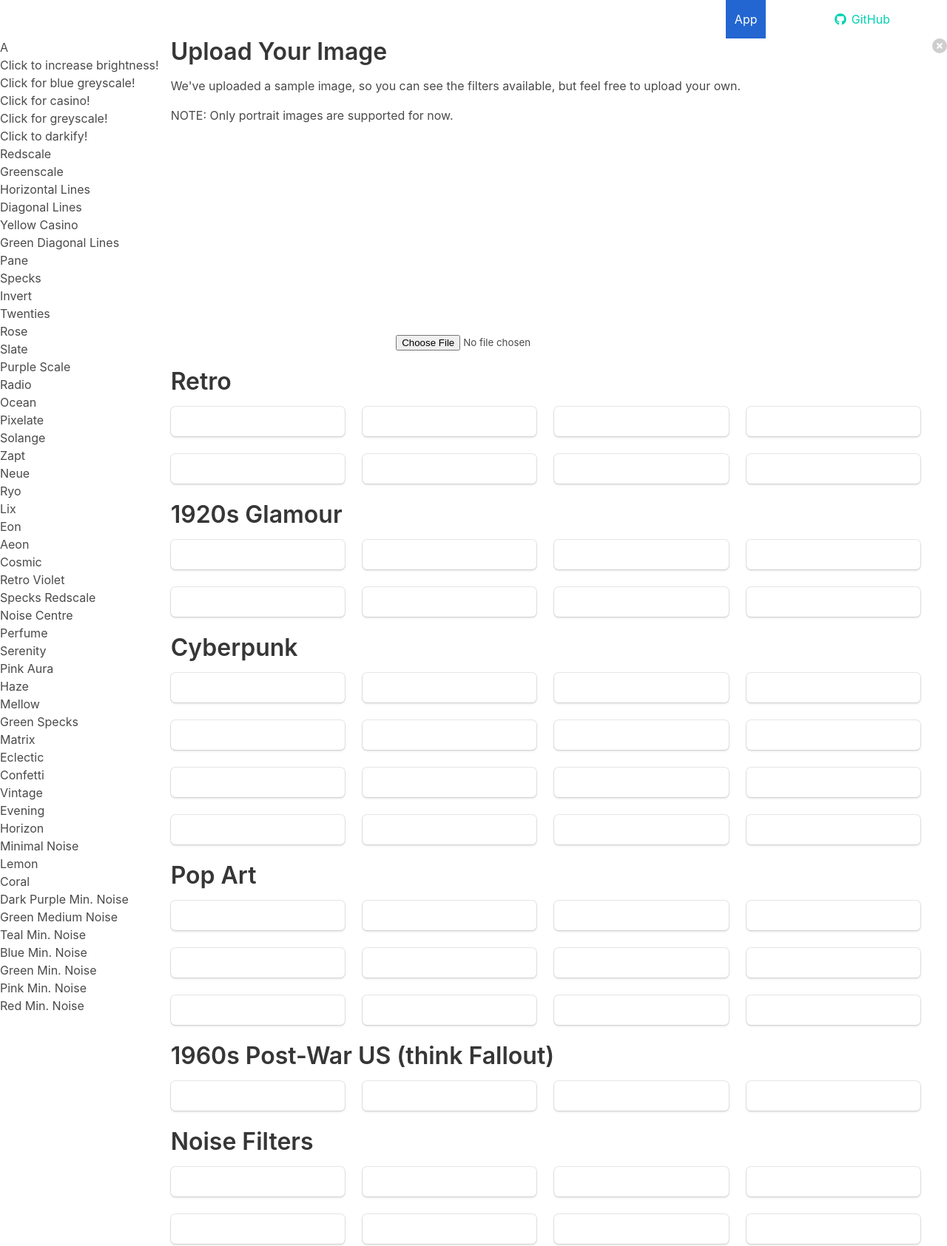
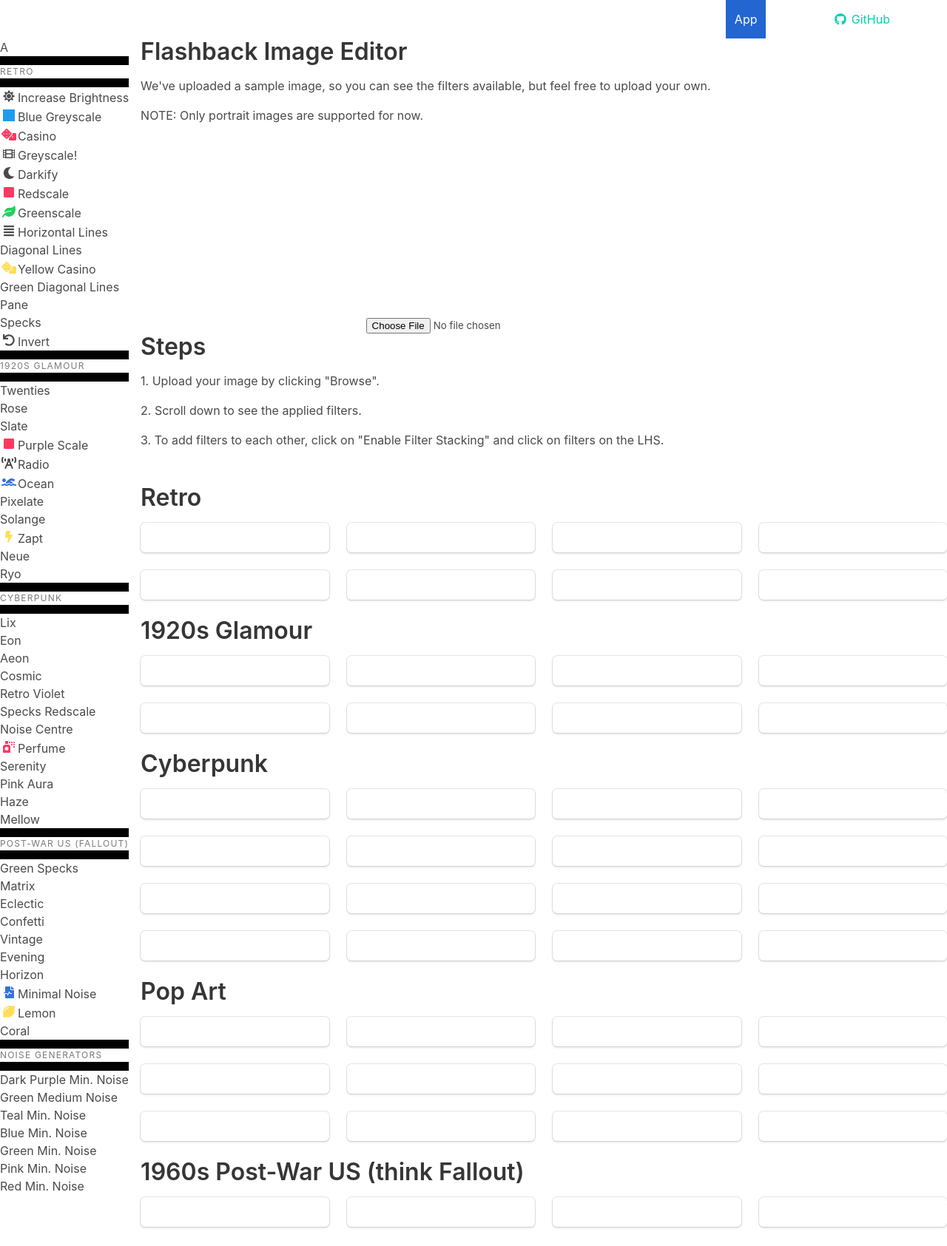
Before and after one commit to silvia-odwyer/flashback, a plain HTML site: page app.html in a window 1280 px wide. Shown: the top 1685 px of the page at 74% size. Drawn offline with nearby package versions, Linux system fonts and the light colour scheme.

Commit message:
Improved sidebar, made it scrollable, and sectioned off the categories, plus new icons accompany each filter button.

```diff
--- a/app.html
+++ b/app.html
@@ -7,7 +7,7 @@
   <link rel="stylesheet" href="styles.css">
 
   <script defer src="https://use.fontawesome.com/releases/v5.1.0/js/all.js"></script>
-
+  <title>Flashback Image Editor</title>
 
 </head>
 
@@ -54,46 +54,77 @@
 
   <article class="media">
     <section class="media-left">
-      <ul class="">
+      <ul id="sidebar">
         <li id="a">A</li>
-          <li id="inc_brightness">Click to increase brightness!</li>
+        <li class="menu-label">Retro</li>
+        <li id="inc_brightness">
+          <span class="icon">
+            <i class="fas fa-sun"></i>
+          </span>Increase Brightness</li>
+
+        <li id="blue_greyscale">          <span class="icon">
+            <i class="fas fa-square-full has-text-info"></i>
+          </span>Blue Greyscale</li>
+
+        <li id="casino">          <span class="icon">
+            <i class="fas fa-dice has-text-danger"></i>
+          </span>Casino</li>
+
+        <li id="greyscale"><span class="icon">
+            <i class="fas fa-film"></i>
+          </span>Greyscale!</li>
+
+        <li id="darkify"><span class="icon">
+            <i class="fas fa-moon"></i>
+          </span>Darkify</li>
+
+        <li id="red_greyscale"><span class="icon">
+            <i class="fas fa-square has-text-danger"></i>
+          </span>Redscale</li>
+
+        <li id="green_greyscale"><span class="icon">
+            <i class="fas fa-leaf has-text-success"></i>
+          </span>Greenscale</li>
 
 
-          <li id="blue_greyscale">Click for blue greyscale!</li>
+        <li id="horizontal_lines"><span class="icon">
+            <i class="fas fa-align-justify"></i>
+          </span>Horizontal Lines</li>
 
-          <li id="casino">Click for casino!</li>
+        <li id="diagonal_lines">Diagonal Lines</li>
 
-          <li id="greyscale">Click for greyscale!</li>
-
-          <li id="darkify">Click to darkify!</li>
-
-          <li id="red_greyscale">Redscale</li>
-
-          <li id="green_greyscale">Greenscale</li>
-
-
-          <li id="horizontal_lines">Horizontal Lines</li>
-
-          <li id="diagonal_lines">Diagonal Lines</li>
-
-        <li id="yellow_casino">Yellow Casino</li>
+        <li id="yellow_casino"> <span class="icon">
+            <i class="fas fa-dice has-text-warning"></i>
+          </span>Yellow Casino</li>
         <li id="green_diagonal_lines">Green Diagonal Lines</li>
         <li id="pane">Pane</li>
         <li id="specks">Specks</li>
-        <li id="invert">Invert</li>
+        <li id="invert"><span class="icon">
+            <i class="fas fa-undo"></i>
+          </span>Invert</li>
+          <li class="menu-label">1920s Glamour</li>
         <li id="twenties">Twenties</li>
         <li id="rose">Rose</li>
         <li id="slate">Slate</li>
-        <li id="purplescale">Purple Scale</li>
-        <li id="radio">Radio</li>
-        <li id="ocean">Ocean</li>
+        <li id="purplescale"> <span class="icon">
+            <i class="fas fa-square has-text-danger"></i>
+          </span>Purple Scale</li>
+        <li id="radio"><span class="icon">
+            <i class="fas fa-broadcast-tower"></i>
+          </span>Radio</li>
+        <li id="ocean"><span class="icon">
+            <i class="fas fa-swimmer has-text-link"></i>
+          </span>Ocean</li>
 
         <li id="pixelate">Pixelate</li>
 
         <li id="solange">Solange</li>
-        <li id="zapt">Zapt</li>
+        <li id="zapt"><span class="icon">
+            <i class="fas fa-bolt has-text-warning"></i>
+          </span>Zapt</li>
         <li id="neue">Neue</li>
         <li id="ryo">Ryo</li>
+        <li class="menu-label">Cyberpunk</li>
         <li id="lix">Lix</li>
         <li id="eon">Eon</li>
         <li id="aeon">Aeon</li>
@@ -101,11 +132,15 @@
         <li id="retro_violet">Retro Violet</li>
         <li id="specks_redscale">Specks Redscale</li>
         <li id="noise_centre">Noise Centre</li>
-        <li id="perfume">Perfume</li>
+        <li id="perfume"> <span class="icon">
+            <i class="fas fa-spray-can has-text-danger"></i>
+          </span>Perfume</li>
         <li id="serenity">Serenity</li>
         <li id="pink_aura">Pink Aura</li>
         <li id="haze">Haze</li>
         <li id="mellow">Mellow</li>
+        <li class="menu-label">Post-War US (Fallout)</li>
+
         <li id="green_specks">Green Specks</li>
         <li id="matrix">Matrix</li>
         <li id="eclectic">Eclectic</li>
@@ -113,9 +148,14 @@
         <li id="vintage">Vintage</li>
         <li id="evening">Evening</li>
         <li id="horizon">Horizon</li>
-        <li id="min_noise">Minimal Noise</li>
-        <li id="lemon">Lemon</li>
+        <li id="min_noise"><span class="icon">
+            <i class="fas fa-file-medical-alt has-text-link"></i>
+          </span>Minimal Noise</li>
+        <li id="lemon"><span class="icon">
+            <i class="fas fa-lemon has-text-warning"></i>
+          </span>Lemon</li>
         <li id="coral">Coral</li>
+        <li class="menu-label">Noise Generators</li>
         <li id="dark_purple_min_noise">Dark Purple Min. Noise</li>
         <li id="green_med_noise">Green Medium Noise</li>
         <li id="teal_min_noise">Teal Min. Noise</li>
@@ -127,15 +167,29 @@
 
       </ul>
     </section>
+
     <div class="media-content is-link" id="grid">
       <div class="content">
         <section>
-          <h1>Upload Your Image</h1>
+          <h1>Flashback Image Editor</h1>
           <p>We've uploaded a sample image, so you can see the filters available, but feel free to upload your own.</p>
           <p>NOTE: Only portrait images are supported for now.</p>
         </section>
-        <canvas id="canvas" width="220" height="300" id="canvas"></canvas>
-        <input type='file' id='img_uploader' name="upload-image" />
+        <section id="live_area">
+          <section id="canvas_area">
+            <canvas id="canvas" width="220" height="277" id="canvas"></canvas>
+            <input type='file' id='img_uploader' name="upload-image" />
+
+          </section>
+
+          <section>
+            <h1>Steps</h1>
+            <p>1. Upload your image by clicking "Browse".</p>
+            <p>2. Scroll down to see the applied filters.</p>
+            <p>3. To add filters to each other, click on "Enable Filter Stacking" and click on filters on the LHS.</p>
+          </section>
+        </section>
+
         <br/>
         <br/>
         <section>
@@ -514,83 +568,6 @@
           </div>
         </div>
 
-        <div class="tile is-ancestor">
-          <div class="tile is-vertical is-9">
-            <div class="tile">
-              <div class="tile is-parent">
-                <article class="tile is-child box">
-                  <p class="title">Five</p>
-                  <p class="subtitle">Subtitle</p>
-                  <div class="content">
-                    <p>Lorem ipsum dolor sit amet, consectetur adipiscing elit. Etiam semper diam at erat pulvinar, at pulvinar
-                      felis blandit. Vestibulum volutpat tellus diam, consequat gravida libero rhoncus ut. Morbi maximus,
-                      leo sit amet vehicula eleifend, nunc dui porta orci, quis semper odio felis ut quam.</p>
-                  </div>
-                </article>
-              </div>
-              <div class="tile is-8 is-vertical">
-                <div class="tile">
-                  <div class="tile is-parent">
-                    <article class="tile is-child box">
-                      <p class="title">Six</p>
-                      <p class="subtitle">Subtitle</p>
-                    </article>
-                  </div>
-                  <div class="tile is-parent">
-                    <article class="tile is-child box">
-                      <p class="title">Seven</p>
-                      <p class="subtitle">Subtitle</p>
-                    </article>
-                  </div>
-                </div>
-                <div class="tile is-parent">
-                  <article class="tile is-child box">
-                    <p class="title">Eight</p>
-                    <p class="subtitle">Subtitle</p>
-                  </article>
-                </div>
-              </div>
-            </div>
-            <div class="tile">
-              <div class="tile is-8 is-parent">
-                <article class="tile is-child box">
-                  <p class="title">Nine</p>
-                  <p class="subtitle">Subtitle</p>
-                  <div class="content">
-                    <p>Lorem ipsum dolor sit amet, consectetur adipiscing elit. Proin ornare magna eros, eu pellentesque tortor
-                      vestibulum ut. Maecenas non massa sem. Etiam finibus odio quis feugiat facilisis.</p>
-                  </div>
-                </article>
-              </div>
-              <div class="tile is-parent">
-                <article class="tile is-child box">
-                  <p class="title">Ten</p>
-                  <p class="subtitle">Subtitle</p>
-                  <div class="content">
-                    <p>Lorem ipsum dolor sit amet, consectetur adipiscing elit. Proin ornare magna eros, eu pellentesque tortor
-                      vestibulum ut. Maecenas non massa sem. Etiam finibus odio quis feugiat facilisis.</p>
-                  </div>
-                </article>
-              </div>
-            </div>
-          </div>
-          <div class="tile is-parent">
-            <article class="tile is-child box">
-              <div class="content">
-                <p class="title">Eleven</p>
-                <p class="subtitle">Subtitle</p>
-                <div class="content">
-                  <p>Lorem ipsum dolor sit amet, consectetur adipiscing elit. Etiam semper diam at erat pulvinar, at pulvinar
-                    felis blandit. Vestibulum volutpat tellus diam, consequat gravida libero rhoncus ut. Morbi maximus, leo
-                    sit amet vehicula eleifend, nunc dui porta orci, quis semper odio felis ut quam.</p>
-                  <p>Integer sollicitudin, tortor a mattis commodo, velit urna rhoncus erat, vitae congue lectus dolor consequat
-                    libero. Donec leo ligula, maximus et pellentesque sed, gravida a metus. Cras ullamcorper a nunc ac porta.
-                    Aliquam ut aliquet lacus, quis faucibus libero. Quisque non semper leo.</p>
-                </div>
-              </div>
-            </article>
-          </div>
-        </div>
 
         <div class="tile is-ancestor">
           <div class="tile is-parent">
@@ -645,9 +622,7 @@
         </div>
       </nav>
     </div>
-    <div class="media-right">
-      <button class="delete"></button>
-    </div>
+
   </article>
   <script defer src="script.js"></script>
 </body>
```
